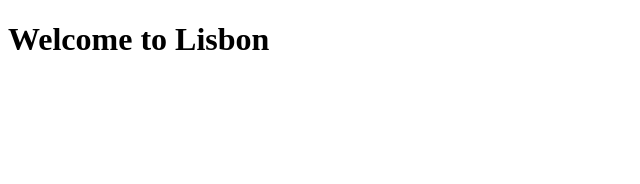
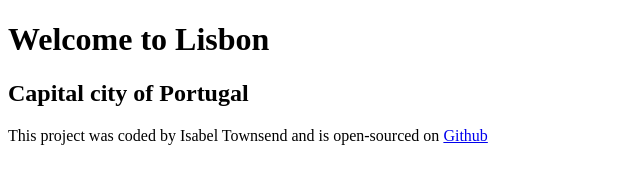
Before and after one commit to IggyTown/travel-project, a plain HTML site: page index.html in a window 1280 px wide. Shown: the whole page, without its empty margins (0-640 px from the left). Drawn offline with Linux system fonts and the light colour scheme.

Commit message:
h2 added

```diff
--- a/index.html
+++ b/index.html
@@ -15,5 +15,11 @@
   </head>
   <body>
     <h1>Welcome to Lisbon</h1>
+    <h2>Capital city of Portugal</h2>
+
+    <footer>
+      This project was coded by Isabel Townsend and is open-sourced on
+      <a href="https://github.com/IggyTown/travel-project">Github</a>
+    </footer>
   </body>
 </html>
```
